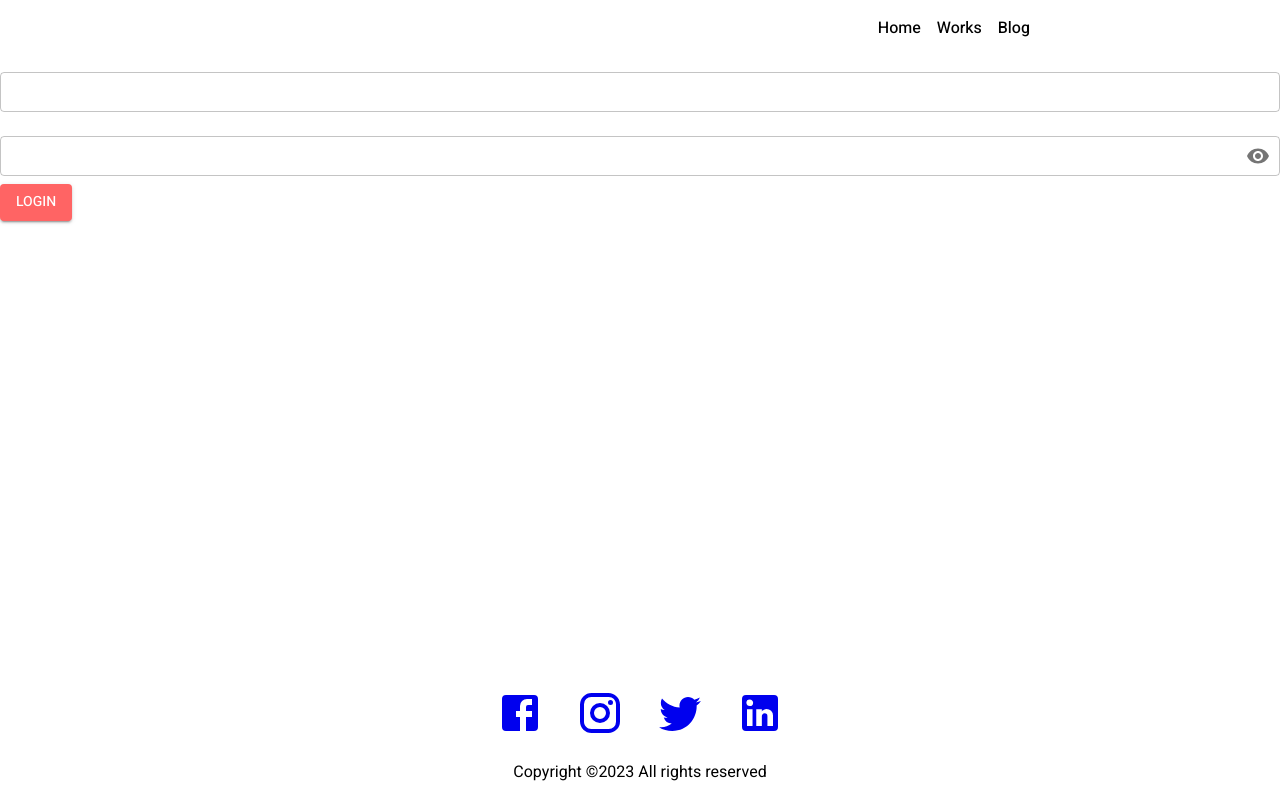
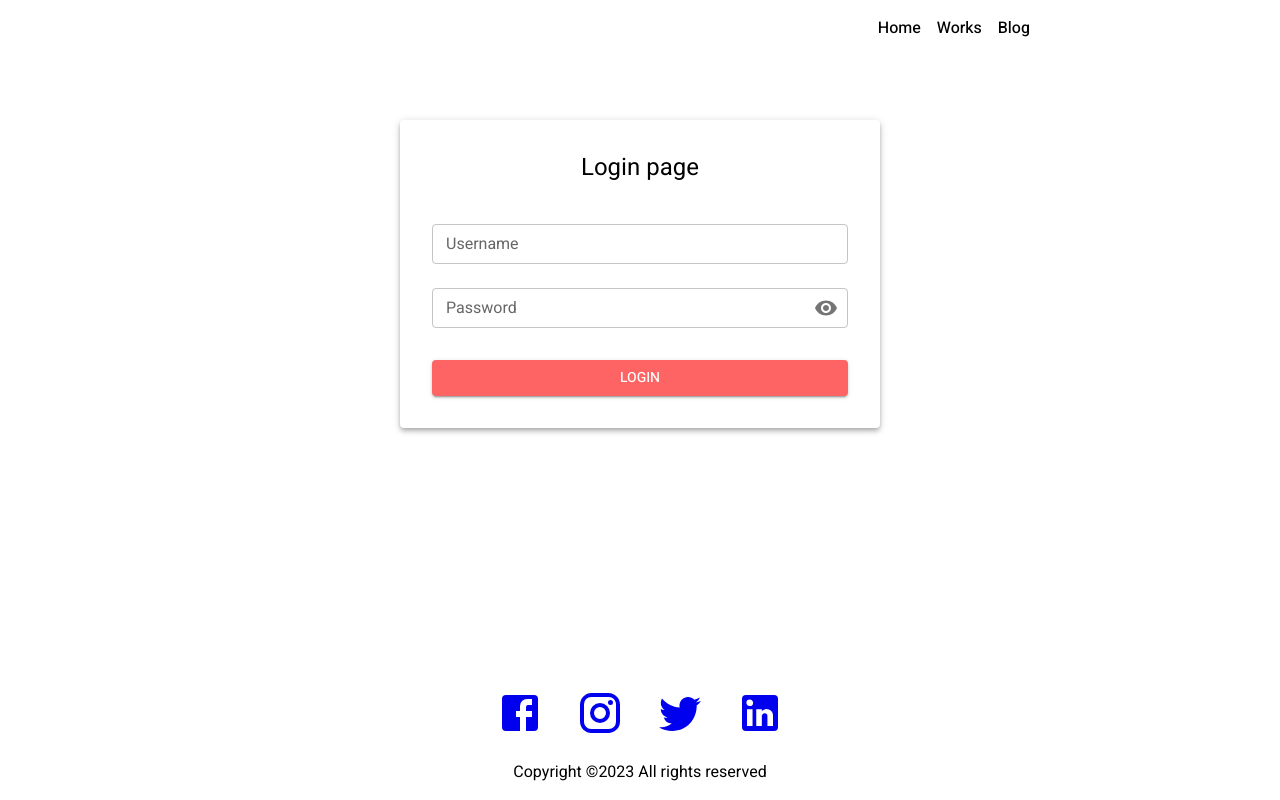
Before and after one commit to hoanganpro2k1/learn-nextjs-easyfrontend, a Next.js app: page /login in a window 1280 px wide. Built offline with nearby package versions, Linux system fonts and the light colour scheme.

Commit message:
Update validation form

```diff
--- /dev/null
+++ b/api-client/auth-api.ts
@@ -0,0 +1,13 @@
+import axiosClient from './axios-client'
+
+export const authApi = {
+	login(payload: LoginPayload) {
+		return axiosClient.post('/login', payload)
+	},
+	logout() {
+		return axiosClient.post('/logout')
+	},
+	getProfile() {
+		return axiosClient.get('/profile')
+	},
+}
--- /dev/null
+++ b/api-client/axios-client.ts
@@ -0,0 +1,38 @@
+import axios from 'axios'
+import { getCookie } from 'cookies-next'
+
+const axiosClient = axios.create({
+	baseURL: 'https://js-post-api.herokuapp.com/api',
+	headers: {
+		'Content-Type': 'application/json',
+	},
+})
+
+axiosClient.interceptors.request.use(
+	async (config: any) => {
+		const accessToken = getCookie('access_token')
+		if (accessToken !== null) {
+			config.headers.Authorization = `Bearer ${accessToken}`
+		}
+		return config
+	},
+	(error) => {
+		return error
+	}
+)
+
+// Add a response interceptor
+axios.interceptors.response.use(
+	function (response) {
+		// Any status code that lie within the range of 2xx cause this function to trigger
+		// Do something with response data
+		return response.data
+	},
+	function (error) {
+		// Any status codes that falls outside the range of 2xx cause this function to trigger
+		// Do something with response error
+		return Promise.reject(error)
+	}
+)
+
+export default axiosClient
--- /dev/null
+++ b/api-client/index.ts
@@ -0,0 +1 @@
+export * from './axios-client'
--- a/package.json
+++ b/package.json
@@ -12,6 +12,7 @@
     "@emotion/cache": "^11.11.0",
     "@emotion/react": "^11.11.1",
     "@emotion/styled": "^11.11.0",
+    "@hookform/resolvers": "^3.3.1",
     "@mui/icons-material": "^5.14.6",
     "@mui/material": "^5.14.6",
     "@mui/system": "^5.14.6",
@@ -38,7 +39,8 @@
     "react-toastify": "^9.1.3",
     "sweetalert2": "^11.7.27",
     "swr": "^2.2.1",
-    "typescript": "5.1.6"
+    "typescript": "5.1.6",
+    "yup": "^1.2.0"
   },
   "devDependencies": {
     "@types/http-proxy": "^1.17.11"
--- a/src/app/login/page.tsx
+++ b/src/app/login/page.tsx
@@ -1,11 +1,56 @@
+'use client'
+
 import LoginForm from '@/components/auth/login-form';
+import { useAuth } from '@/hooks/use-auth';
+import { Button, Paper, Typography } from '@mui/material';
 import React from 'react'
+import { authApi } from '../../../api-client/auth-api';
+import { Box } from '@mui/system';
 
 const LoginPage: React.FC = () => {
+  const { profile, login, logout } = useAuth({
+    revalidateOnMount: false
+  });
+
+  const handleLoginClick = async () => {
+    try {
+      await authApi.login({
+        username: 'test123',
+        password: '123123'
+      })
+    } catch (error) {
+      console.log('failed to login', error)
+    }
+  }
+
+  const handleProfileClick = async () => {
+    try {
+      await authApi.getProfile()
+    } catch (error) {
+      console.log('failed to login', error)
+    }
+  }
+
+  const handleLoginSubmit = async (payload: LoginPayload) => {
+    try {
+      const res = await login(payload);
+    } catch (error) {
+      console.log('failed to login', error)
+    }
+  }
   return (
-    <div>
-      <LoginForm />
-    </div>
+    <Box>
+      <Paper elevation={4} sx={{
+        mx: 'auto',
+        mt: 8,
+        p: 4,
+        maxWidth: '480px',
+        textAlign: 'center'
+      }}>
+        <Typography component={'h1'} variant='h5' mb={3}>Login page</Typography>
+        <LoginForm onSubmit={handleLoginSubmit} />
+      </Paper>
+    </Box>
   );
 };
 
--- a/src/components/auth/login-form.tsx
+++ b/src/components/auth/login-form.tsx
@@ -6,26 +6,49 @@ import { useForm } from 'react-hook-form'
 import InputField from '../form/input-field';
 import { Button, IconButton, InputAdornment } from '@mui/material';
 import { Visibility, VisibilityOff } from '@mui/icons-material';
+import * as yup from 'yup'
+import { yupResolver } from '@hookform/resolvers/yup'
+import { useRouter } from 'next/navigation';
 
-const LoginForm: React.FC = () => {
+interface LoginFormProps {
+  onSubmit?: (payload: LoginPayload) => void
+}
+
+const LoginForm: React.FC<LoginFormProps> = ({ onSubmit }) => {
+  const router = useRouter();
+  const schema = yup.object().shape({
+    username: yup
+      .string()
+      .required('Please enter a username')
+      .min(4, 'Username is required to have at least 4 character'),
+
+    password: yup
+      .string()
+      .required('Please enter a password')
+      .min(6, 'Password is required to have at least 6 character')
+  })
+
   const [showPassword, setShowPassword] = useState(false);
-  const { control, handleSubmit } = useForm({
+  const { control, handleSubmit } = useForm<LoginPayload>({
     defaultValues: {
       username: '',
       password: '',
-    }
+    },
+    resolver: yupResolver(schema)
   })
 
-  const handleLoginSubmit = (values: any) => {
-    console.log('values:', values)
+  const handleLoginSubmit = (payload: LoginPayload) => {
+    onSubmit?.(payload);
+    router.push('/')
   }
 
   return (
     <Box component={'form'} onSubmit={handleSubmit(handleLoginSubmit)}>
-      <InputField name='username' control={control} />
+      <InputField name='username' label='Username' control={control} />
       <InputField
         type={showPassword ? 'text' : 'password'}
         name='password'
+        label='Password'
         control={control}
         InputProps={{
           endAdornment: (
@@ -42,7 +65,7 @@ const LoginForm: React.FC = () => {
         }}
       />
 
-      <Button type='submit' variant='contained'>Login</Button>
+      <Button type='submit' variant='contained' fullWidth sx={{ mt: 3 }}>Login</Button>
     </Box>
   );
 };
--- a/src/components/form/input-field.tsx
+++ b/src/components/form/input-field.tsx
@@ -23,6 +23,7 @@ const InputField: React.FC<InputFieldProps> = ({
     name,
     control
   });
+
   return (
     <TextField
       name={name}
@@ -34,6 +35,8 @@ const InputField: React.FC<InputFieldProps> = ({
       fullWidth
       margin='normal'
       size='small'
+      error={!!error}
+      helperText={error?.message}
       {...rest}
     />
   );
--- a/src/hooks/use-auth.ts
+++ b/src/hooks/use-auth.ts
@@ -1,5 +1,7 @@
 import useSWR from 'swr'
 import { PublicConfiguration } from 'swr/_internal'
+import { authApi } from '../../api-client/auth-api'
+import { setCookie } from 'cookies-next'
 
 export const useAuth = (option?: Partial<PublicConfiguration>) => {
 	const {
@@ -12,8 +14,24 @@ export const useAuth = (option?: Partial<PublicConfiguration>) => {
 		...option,
 	})
 
+	const firstLoading = profile === undefined && error === undefined
+
+	const login = async (payload: LoginPayload) => {
+		const res = await authApi.login(payload)
+		setCookie('access_token', res.data.accessToken)
+		await mutate()
+	}
+
+	const logout = async () => {
+		await authApi.logout()
+		mutate(null, false)
+	}
+
 	return {
 		profile,
 		error,
+		login,
+		logout,
+		firstLoading,
 	}
 }
--- /dev/null
+++ b/src/models/auth.d.ts
@@ -0,0 +1,4 @@
+interface LoginPayload {
+	username: string
+	password: string
+}
--- a/tsconfig.json
+++ b/tsconfig.json
@@ -25,6 +25,7 @@
       "@/styles/*": ["./styles/*"],
       "@/hooks/*": ["./hooks/*"],
       "@/common/*": ["./common/*"],
+      "@/api/*": ["./api-client/*"],
     }
   },
   "include": ["next-env.d.ts", "**/*.ts", "**/*.tsx", ".next/types/**/*.ts"],
```
Also changed, not shown: 2 other files (tests, documents, lock files or other folders).
